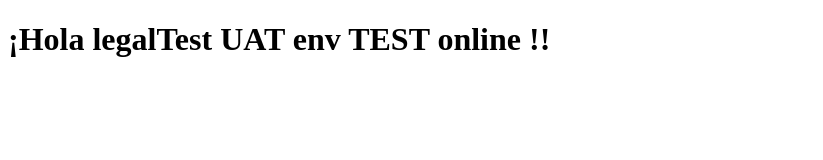
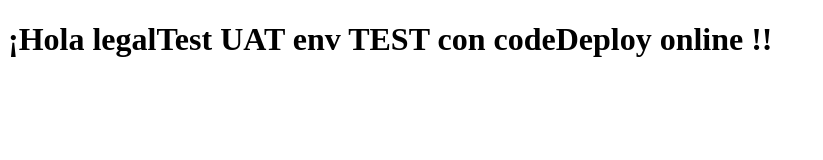
Before and after one commit to santirach/legaltest, a plain HTML site: page index.html in a window 1280 px wide. Shown: the whole page, without its empty margins (0-823 px from the left). Drawn offline with Linux system fonts and the light colour scheme.

Commit message:
add code deploy

```diff
--- a/index.html
+++ b/index.html
@@ -5,6 +5,6 @@
     <title>Bienvenido</title>
 </head>
 <body>
-    <h1>¡Hola legalTest UAT env TEST online !!</h1>
+    <h1>¡Hola legalTest UAT env TEST con codeDeploy online !!</h1>
 </body>
 </html>
```
Also changed, not shown: 1 other file.
